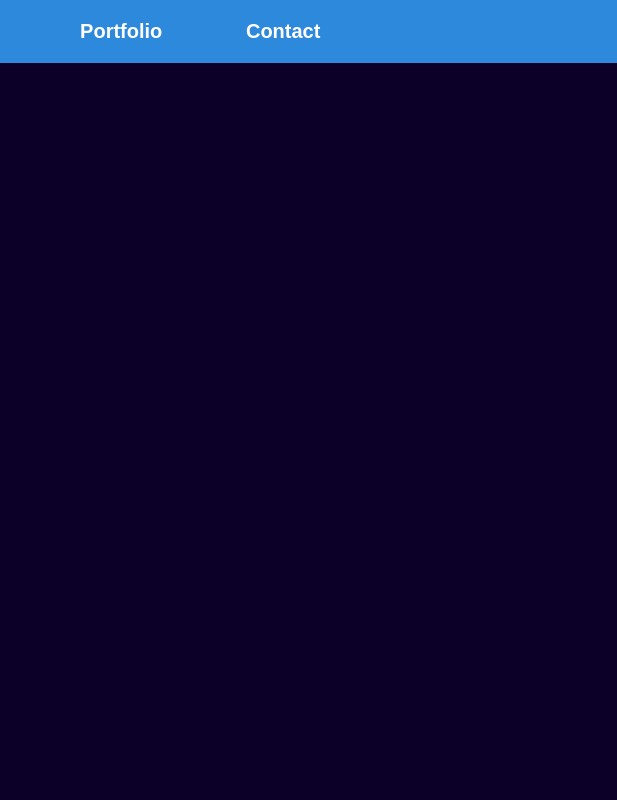
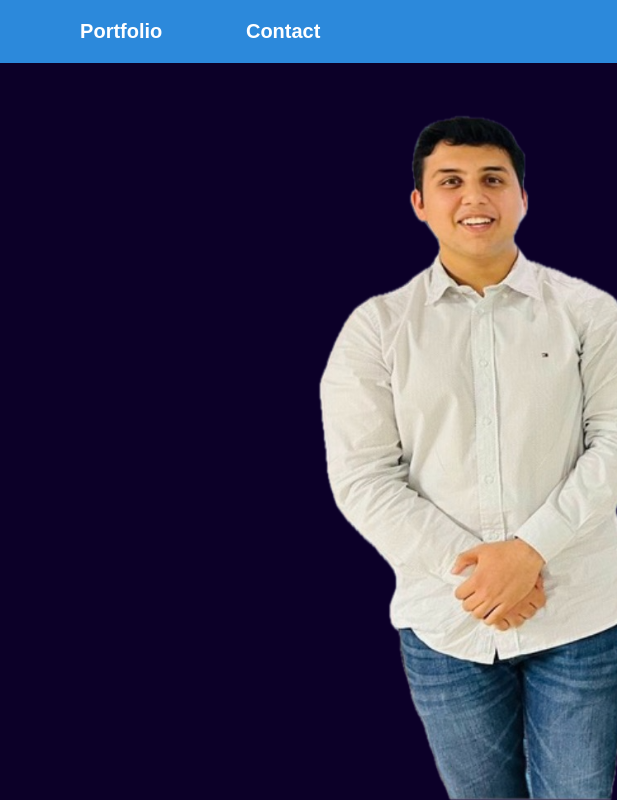
Before and after one commit to Ronny-Arora/personal-portfolio, a plain HTML site: page index.html in a window 1280 px wide. Shown: the full height of the page, 663-1280 px from the left. Drawn offline with nearby package versions, Linux system fonts and the light colour scheme; the site is published under a folder, as on GitHub Pages, so addresses that start at the root find nothing; a web font is replaced by a local one.

Commit message:
Trying to fix the image error

```diff
--- a/index.html
+++ b/index.html
@@ -21,7 +21,7 @@
     <div class = "info" id="home">
         <div class="container">
             <div class="img">
-                <img src="/images/R2.png">
+                <img src="R2.png">
             </div>
             <div class="description">
                 <div class="name">
```
Also changed, not shown: R2.png (renamed from images/R2.png).
